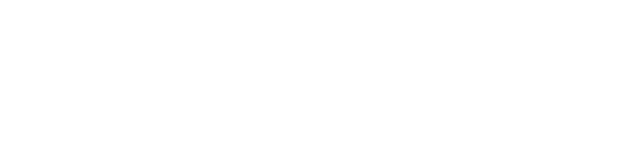
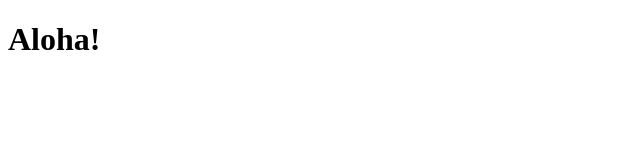
Before and after one commit to razor5000/study-test-repository, a plain HTML site: page index.html in a window 1280 px wide. Shown: the whole page, without its empty margins (0-640 px from the left). Drawn offline with Linux system fonts and the light colour scheme.

Commit message:
added <h1> Aloha to index.html

```diff
--- a/index.html
+++ b/index.html
@@ -6,6 +6,6 @@
   <title>Document</title>
 </head>
 <body>
-
+  <h1>Aloha!</h1>
 </body>
 </html>
```
